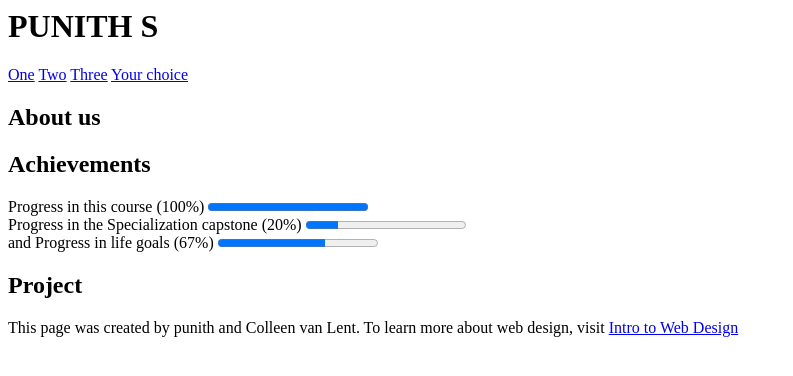
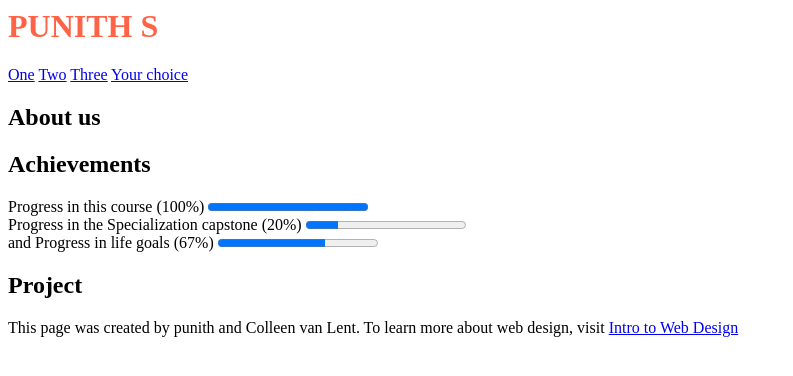
Before and after one commit to puni2426/puni2426.github.io, a plain HTML site: page index.html in a window 1280 px wide. Shown: the whole page, without its empty margins (0-793 px from the left). Drawn offline with Linux system fonts and the light colour scheme.

Commit message:
Update index.html

```diff
--- a/index.html
+++ b/index.html
@@ -6,7 +6,7 @@
 
 </head>
 <body>
-	<h1>PUNITH S</h1>
+	<h1><strong><span style="color: Tomato;">PUNITH S</span></strong></h1>
 	<nav>
 	<a href="#one">One</a>
 	<a href="#two">Two</a>
```
